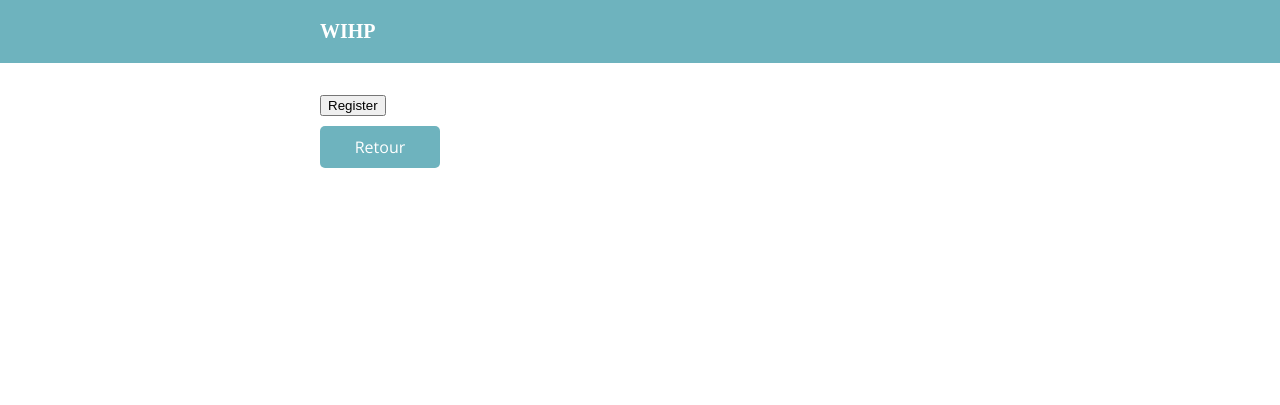
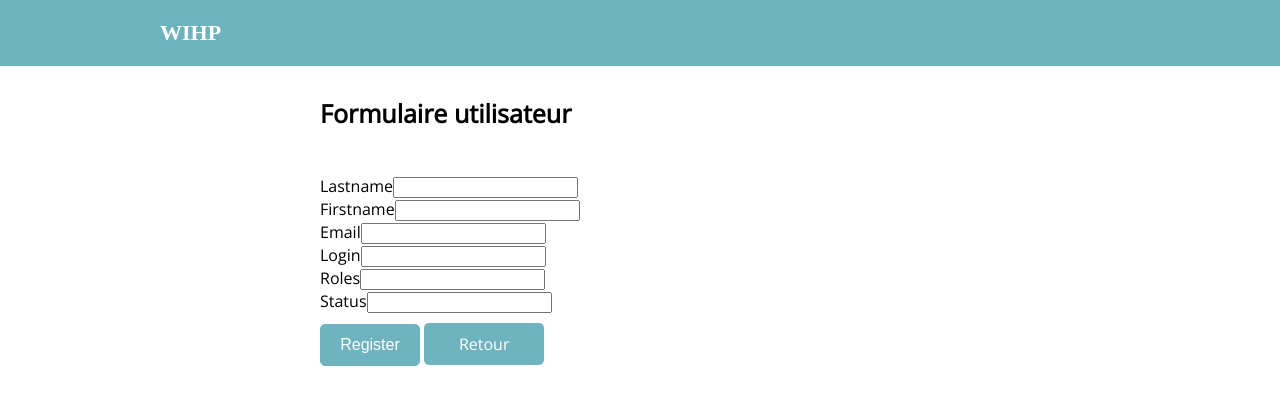
Before and after one commit to DevYus/wihp, a Symfony app: template templates/handle_users/handle_users.html.twig in a window 1280 px wide. Shown: the top 405 px of the page. Run offline with Twig, Linux system fonts and the light colour scheme; the template is opened without the code that fills it, so the values that code supplies are empty; form fields are guessed from the names that the template uses; some libraries are stand-ins or nearby versions.

Commit message:
Finitions + correction bug

```diff
--- a/public/Css/main.css
+++ b/public/Css/main.css
@@ -8,20 +8,55 @@ header {
     background: #6EB3BE;
 }
 
+th, td {
+    width:130px;
+    padding:20px;
+    text-align: center;
+}
+
 .nav {
     color: #fff;
-    width:50%;
+    width:60%;
     margin:auto;
     padding:20px;
 }
 
+.firstPartHeader {
+    display: inline-block;
+}
 
+.secondPartHeader {
+    display: inline-block;
+    float: right;
+}
+
+.secondPartHeader ul {
+    padding: 3px 0px 0px 0px;
+    margin: 0;
+}
+
+.secondPartHeader ul li {
+    display: inline-block;
+    width: 130px;
+    text-align: right;
+}
+
+.secondPartHeader ul li a {
+    color: #FFF;
+    text-decoration: none;
+    font-size: 18px;
+    font-weight: 600;
+}
+
+.alignCenter{
+    text-align: center !important;
+}
 .text-transform {
     text-transform: uppercase;
 }
 
 .title-header {
-    font-size: 20px;
+    font-size: 22px;
     font-weight: 900;
 
 }
@@ -55,10 +90,16 @@ header {
 
 .wrapper h1 {font-size:22px;}
 
-th, td {
-    width:130px;
-    padding:20px;
-    text-align: center;
+.wrapper-handle {
+    width: 50%;
+    margin: 30px auto;
+    display: block;
+    font-family: 'Open Sans', sans-serif;
+}
+
+.wrapper-handle h1 {
+    font-size: 25px;
+    margin-bottom: 45px;
 }
 
 .tableUsersList {
@@ -97,9 +138,10 @@ th, td {
 
 .loginForm {
     width: 20%;
-    margin: 0 auto;
+    margin: 200px auto;
     padding: 0px 15px 15px 15px;
     border: solid 1px #e9e9e9;
+    font-family: 'Open Sans', sans-serif;
 }
 
 .inputLoginForm {
@@ -107,6 +149,15 @@ th, td {
     width: 95%;
     border: 1px solid #bababa;
     border-radius: 2px;
+    margin-bottom: 10px;
+}
+
+.selectLoginForm {
+    padding: 10px;
+    width: 97%;
+    border: 1px solid #bababa;
+    border-radius: 2px;
+    margin-bottom: 10px;
 }
 
 .btnLogin {
@@ -133,4 +184,62 @@ th, td {
     display: block;
     width: 390px;
     display: none;
+    text-align: center;
 }
+
+.spanFlashMessageSymfony {
+    background: #cefeb8;
+    margin: 12px 0px;
+    display: block;
+    text-align: center;
+    width: 380px;
+}
+
+.flash-notice {
+    background: #cefeb8;
+    margin: 12px 0px;
+    text-align: center;
+}
+
+.returnBtn {
+    display: inline-block;
+    background: #6EB3BE;
+    width: 100px;
+    padding: 10px;
+    text-align: center;
+    margin: 10px 0px;
+    text-decoration: none;
+    color: #FFF;
+    border-radius: 5px;
+
+}
+
+.handleBtn {
+    display: inline-block;
+    background: #6EB3BE;
+    width: 100px;
+    padding: 11px;
+    text-align: center;
+    margin: 10px 0px;
+    text-decoration: none;
+    color: #FFF;
+    border-radius: 5px;
+    border: 1px solid #6EB3BE;
+    font-size: 16px;
+}
+
+@media screen and (max-width: 1600px) {
+
+    .wrapper {
+        width: 75%;
+    }
+
+    .nav {
+        width: 75%;
+    }
+
+    .loginForm {
+        width: 35%;
+        margin: 100px 0;
+    }
+}
--- a/src/Controller/SecurityController.php
+++ b/src/Controller/SecurityController.php
@@ -7,6 +7,10 @@ use Symfony\Component\HttpFoundation\Response;
 use Symfony\Component\Routing\Annotation\Route;
 use Symfony\Component\Security\Http\Authentication\AuthenticationUtils;
 
+/**
+ * Class SecurityController
+ * @package App\Controller
+ */
 class SecurityController extends AbstractController
 {
     /**
--- a/src/DataFixtures/AddUserFixtures.php
+++ b/src/DataFixtures/AddUserFixtures.php
@@ -7,6 +7,10 @@ use Doctrine\Bundle\FixturesBundle\Fixture;
 use Doctrine\Persistence\ObjectManager;
 use Symfony\Component\PasswordHasher\Hasher\UserPasswordHasherInterface;
 
+/**
+ * Class AddUserFixtures
+ * @package App\DataFixtures
+ */
 class AddUserFixtures extends Fixture
 {
     private $passwordHasher;
--- a/src/Security/UserChecker.php
+++ b/src/Security/UserChecker.php
@@ -21,7 +21,7 @@ class UserChecker implements UserCheckerInterface
         if (!$user instanceof AppUser) {
             return;
         }
-
+        // User checker block the authentification if status is "en attente" or "desactivate"
         if ($user->getStatus() == 'en attente' || $user->getStatus() == 'desactive') {
             throw new LockedException();
         }
--- a/templates/base.html.twig
+++ b/templates/base.html.twig
@@ -15,7 +15,6 @@
 
         {% block javascripts %}
             {#{{ encore_entry_script_tags('app') }}#}
-
         {% endblock %}
     </head>
     <body>
--- a/templates/handle_users/handle_users.html.twig
+++ b/templates/handle_users/handle_users.html.twig
@@ -3,117 +3,28 @@
 {% block title %}Hello HandleUsersController!{% endblock %}
 
 {% block body %}
-    <style>
 
-body {
-    margin:0;
-    padding:0
-}
+<div class="wrapper-handle">
 
-header {
-    background: #6EB3BE;
-}
-
-.nav {
- color: #fff;
- width:50%;
- margin:auto;
- padding:20px;
-}
-
-
-.text-transform {
-    text-transform: uppercase;
-}
-
-.title-header {
-font-size: 20px;
-font-weight: 900;
-
-}
-
-.addUserBtn {
-    width: 180px;
-    background: #6EB3BE;
-    padding: 5px;
-    margin-bottom: 5px;
-    display: block;
-    text-align: center;
-    text-decoration: none;
-    border-radius: 2px;
-    color: #FFF;
-    float: right;
-    margin-bottom: 20px;
-}
-
-  .wrapper {
-    width: 50%;
-    margin: 30px auto;
-    display: block;
-    font-family: 'Open Sans', sans-serif;
-   }
-
-   .wrapper h1 {font-size:22px;}
-
-   th, td {
-    width:130px;
-    padding:20px;
-    text-align: center;
-   }
-
-   .tableUsersList {
-        border-radius: 5px;
-        font-size: 14px;
-        width: 100%;
-        max-width: 100%;
-        white-space: nowrap;
-        border: none;
-        border-collapse: collapse;
-   }
-
-
-    .tableUsersList td {
-        border-right: 1px solid #f8f8f8;
-        font-size: 12px;
-    }
-
-    .tableUsersList thead th {
-        color: #ffffff;
-        background: #4FC3A1;
-    }
-
-    .tableUsersList thead th:nth-child(odd) {
-        color: #ffffff;
-        background: #324960;
-    }
-
-    .tableUsersList tr:nth-child(even) {
-        background: #F8F8F8;
-    }
-
-    .returnBtn {
-        display: block;
-        background: #6EB3BE;
-        width: 100px;
-        padding: 10px;
-        text-align: center;
-        margin: 10px 0px;
-        text-decoration: none;
-        color: #FFF;
-        border-radius: 5px;
-    }
-
-
-</style>
-
-<div class="wrapper">
+    <h1>Formulaire utilisateur</h1>
 
     {{ form_start(form) }}
+        {{ form_row(form.lastname) }}
+        {{ form_row(form.firstname) }}
+
+        {% if app.request.attributes.get('_route') == 'handle_users'  %}
+            {{ form_row(form.password) }}
+        {% endif %}
+
+        {{ form_row(form.email) }}
+        {{ form_row(form.login) }}
+        {{ form_row(form.roles) }}
+        {{ form_row(form.status) }}
         <div>
-            <button type="submit" id="handle_users_submit">Register</button>
+            <button type="submit" id="handle_users_submit" class="handleBtn">Register</button>
+            <a href="{{ path('users_list') }}" class="returnBtn">Retour</a>
         </div>
     {{ form_end(form) }}
-    <a href="{{ path('users_list') }}" class="returnBtn">Retour</a>
 
 </div>
 
--- a/templates/partials/header.html.twig
+++ b/templates/partials/header.html.twig
@@ -1,24 +1,18 @@
 <header class="header">
-    <!--
-    <nav class="navbar navbar-expand-lg fixed-top py-3">
-        <div class="container"><a href="#" class="navbar-brand text-uppercase font-weight-bold">Transparent Nav</a>
-            <button type="button" data-toggle="collapse" data-target="#navbarSupportedContent" aria-controls="navbarSupportedContent" aria-expanded="false" aria-label="Toggle navigation" class="navbar-toggler navbar-toggler-right"><i class="fa fa-bars"></i></button>
-
-            <div id="navbarSupportedContent" class="collapse navbar-collapse">
-                <ul class="navbar-nav ml-auto">
-                    <li class="nav-item active"><a href="#" class="nav-link text-uppercase font-weight-bold">Home <span class="sr-only">(current)</span></a></li>
-                    <li class="nav-item"><a href="#" class="nav-link text-uppercase font-weight-bold">About</a></li>
-                    <li class="nav-item"><a href="#" class="nav-link text-uppercase font-weight-bold">Gallery</a></li>
-                    <li class="nav-item"><a href="#" class="nav-link text-uppercase font-weight-bold">Portfolio</a></li>
-                    <li class="nav-item"><a href="#" class="nav-link text-uppercase font-weight-bold">Contact</a></li>
-                </ul>
-            </div>
+    <nav class="nav">
+        <div class="firstPartHeader"><span class="title-header text-transform">Wihp</span></div>
+        <div class="secondPartHeader">
+            <ul class="">
+                {% if is_granted('ROLE_SUPER_ADMIN') or is_granted('ROLE_ADMIN') or is_granted('ROLE_CUSTOMER') %}
+                    <li><a href="{{ path('home_private') }}" class="">Private Page</a></li>
+                {% endif %}
+                {% if is_granted('ROLE_SUPER_ADMIN') or is_granted('ROLE_ADMIN') %}
+                    <li class="alignCenter"><a href="{{ path('users_list') }}" class="">Liste</a></li>
+                {% endif %}
+                {% if is_granted('ROLE_SUPER_ADMIN') or is_granted('ROLE_ADMIN') or is_granted('ROLE_CUSTOMER') %}
+                    <li><a href="{{ path('app_logout') }}" class="">Deconnexion</a></li>
+                {% endif %}
+            </ul>
         </div>
     </nav>
-    -->
-
-    <nav class="nav">
-        <div><span class="title-header text-transform">Wihp</span></div>
-        <div></div>
-    </nav>
 </header>
--- a/templates/security/login.html.twig
+++ b/templates/security/login.html.twig
@@ -14,7 +14,7 @@
         </div>
     {% endif %}
 
-    <h1 class="h3 mb-3 font-weight-normal">Please sign in</h1>
+    <h1 class="h3 mb-3 font-weight-normal">Connexion</h1>
     <label for="inputLogin" class="loginLabel">Login</label>
     <input type="text" value="{{ last_username }}" name="login" id="inputLogin" class="form-control inputLoginForm" autocomplete="username" required autofocus><br>
     <label for="inputPassword" class="loginLabel">Password</label>
@@ -34,7 +34,7 @@
     #}
 
     <button class="btn btn-lg btn-primary btnLogin" type="submit">
-        Sign in
+        Soumettre
     </button>
 </form>
 {% endblock %}
```
Also changed, not shown: src/Controller/HandleUsersController.php (+7 -4 lines), src/Controller/HomePrivateController.php (+7 -0 lines), src/Controller/UsersListController.php (+13 -25 lines), src/Form/HandleUsersType.php (+25 -6 lines), src/Form/UpdateStatusUserType.php (deleted, +0 -52 lines), src/Security/LoginFormAuthenticator.php (+19 -0 lines), templates/users_list/users_list.html.twig (renamed from templates/users_list/index.html.twig, +16 -14 lines).
